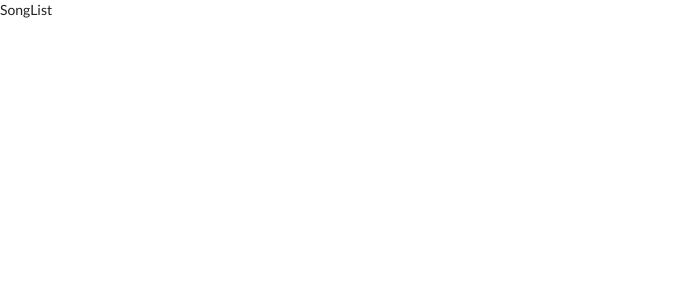
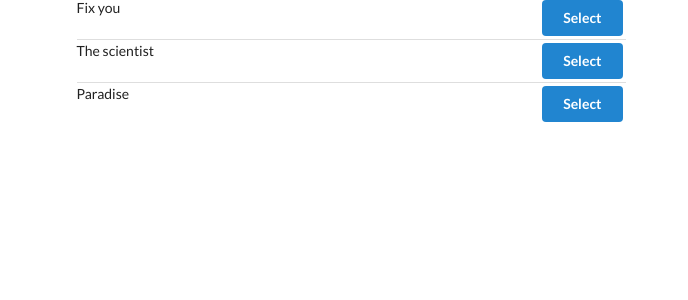
Before and after one commit to iaditya/twitch-clone, a React (Create React App) app: page / in a window 1280 px wide. Shown: the top 300 px of the page, without its empty margins (0-688 px from the left). Built offline with nearby package versions, Linux system fonts and the light colour scheme.

Commit message:
list songs

```diff
--- a/src/components/App.js
+++ b/src/components/App.js
@@ -6,8 +6,18 @@
     console.log("App renders");
 
     return (
-        <div>
-            <SongList />
+        <div className="ui container grid">
+            <div className="ui row">
+
+                <div className="column eight wide">
+                    <SongList />
+                </div>
+
+                <div className="column four wide">
+
+                </div>
+            </div>
+
         </div>
     )
 }
--- a/src/components/SongList.js
+++ b/src/components/SongList.js
@@ -12,12 +12,26 @@
 
     class SongList extends Component {
 
+        renderList() {
+            return this.props.songs.map((song, index) => {
+                return (
+                    <div className="item" key={index}>
+
+                        <div className="right floated content">
+                            <button className="ui button primary">Select</button>
+                        </div>
+
+                        <div className="content">{song.title}</div>
+                    </div>
+                )
+            })
+        }
+
         render() {
-            console.log("SongList renders");
-            console.log(this.props.songs);
+
             return (
-                <div>
-                    SongList
+                <div className="ui divided list">
+                    {this.renderList()}
                 </div>
             );
         }
```
